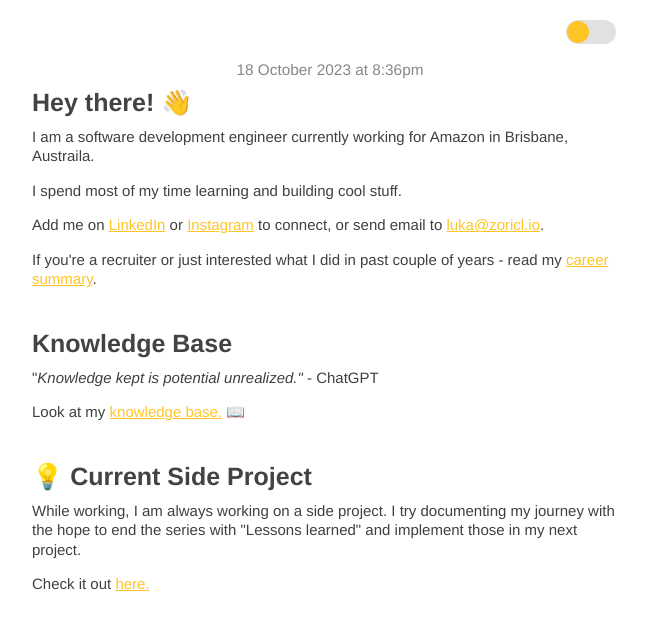
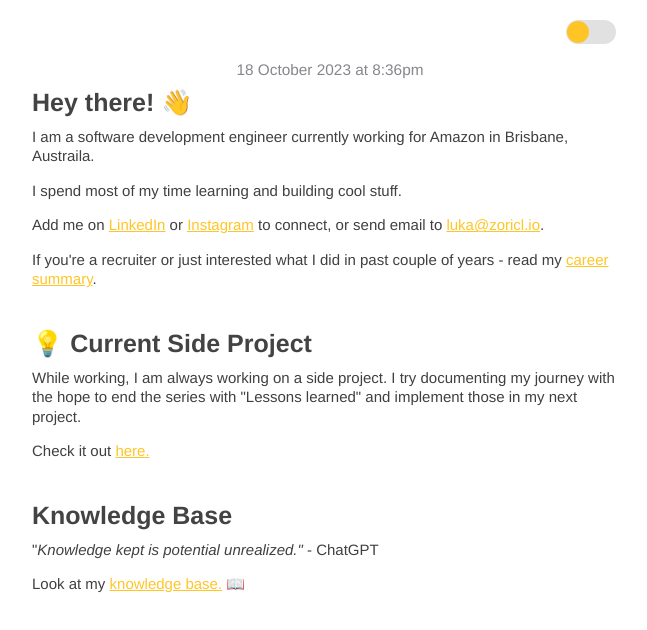
Before and after one commit to iamnotluka/zoricl, a React (Create React App) app: page / in a window 1280 px wide. Shown: the top 630 px of the page, without its empty margins (310-957 px from the left). Built offline with nearby package versions, Linux system fonts and the light colour scheme.

Commit message:
Reorder on the home page

```diff
--- a/src/components/pages/home/Home.tsx
+++ b/src/components/pages/home/Home.tsx
@@ -11,12 +11,12 @@ export default function Home() {
       <DateSignature date='18 October 2023 at 8:36pm'/>
     <MarkdownSection markdownFileName='introduction.txt'/>
     <p>If you're a recruiter or just interested what I did in past couple of years - read my <Link to="/career">career summary</Link>.</p>
+    <h4>💡 Current Side Project</h4>
+    <p>While working, I am always working on a side project. I try documenting my journey with the hope to end the series with "Lessons learned" and implement those in my next project.</p>
+    <p>Check it out <Link to="/building-start-up">here.</Link></p>
     <h4>Knowledge Base</h4>
     <p>"<i>Knowledge kept is potential unrealized."</i> - ChatGPT</p>
     <p>Look at my <Link to="/knowledge-base">knowledge base.</Link> 📖</p>
-    <h4>💡 Current Side Project</h4>
-    <p>While working, I am always working on a side project. I try documenting my journey with the hope to end the series with "Lessons learned" and implement those in my next project.</p>
-    <p>Check it out <Link to="/building-start-up">here.</Link></p>
   </div>
   )
 }
```
